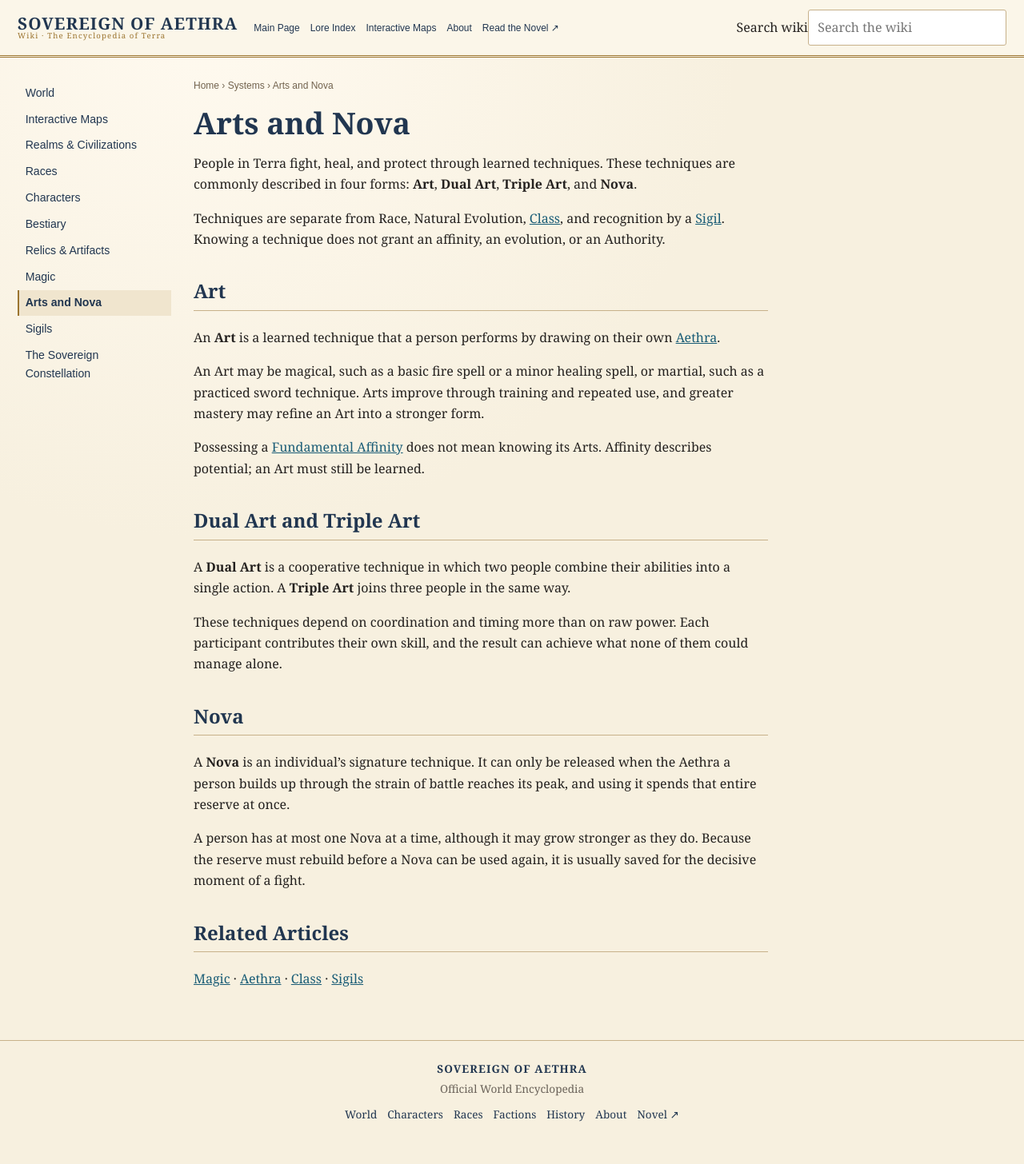
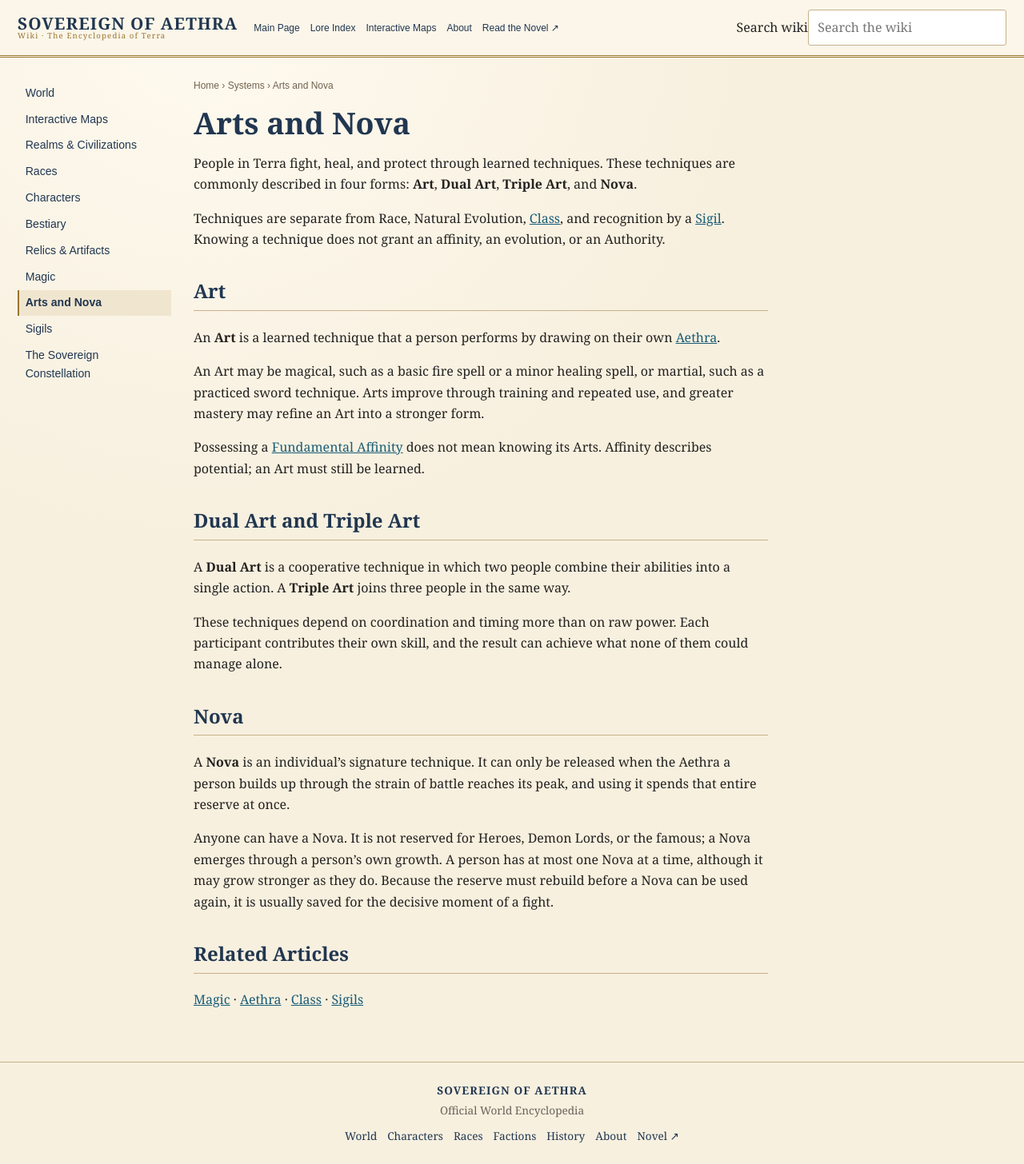
Before and after one commit to Iron-Bloom-Studio/sovereign-of-aethra-wiki, a Jekyll site: the page built from wiki/systems/arts.md, in a window 1280 px wide. Shown: the whole page at 80% size. Built offline with Jekyll 4.4.1, drawn with Linux system fonts in a browser that asks for light colours; before the commit the page ends 1430 px from its top, so only the background shows below that.

Commit message:
wiki: state that anyone can have a Nova
Author decision 14 Nov 2026 10:37 WIB.

Co-Authored-By: Claude Opus 5.5 <noreply@anthropic.com>
Claude-Session: https://claude.ai/code/session_01SmRTMNQg3xzM8yGkQ8AS66

```diff
--- a/wiki/systems/arts.md
+++ b/wiki/systems/arts.md
@@ -32,7 +32,7 @@ These techniques depend on coordination and timing more than on raw power. Each
 
 A **Nova** is an individual's signature technique. It can only be released when the Aethra a person builds up through the strain of battle reaches its peak, and using it spends that entire reserve at once.
 
-A person has at most one Nova at a time, although it may grow stronger as they do. Because the reserve must rebuild before a Nova can be used again, it is usually saved for the decisive moment of a fight.
+Anyone can have a Nova. It is not reserved for Heroes, Demon Lords, or the famous; a Nova emerges through a person's own growth. A person has at most one Nova at a time, although it may grow stronger as they do. Because the reserve must rebuild before a Nova can be used again, it is usually saved for the decisive moment of a fight.
 
 ## Related Articles
 
```
